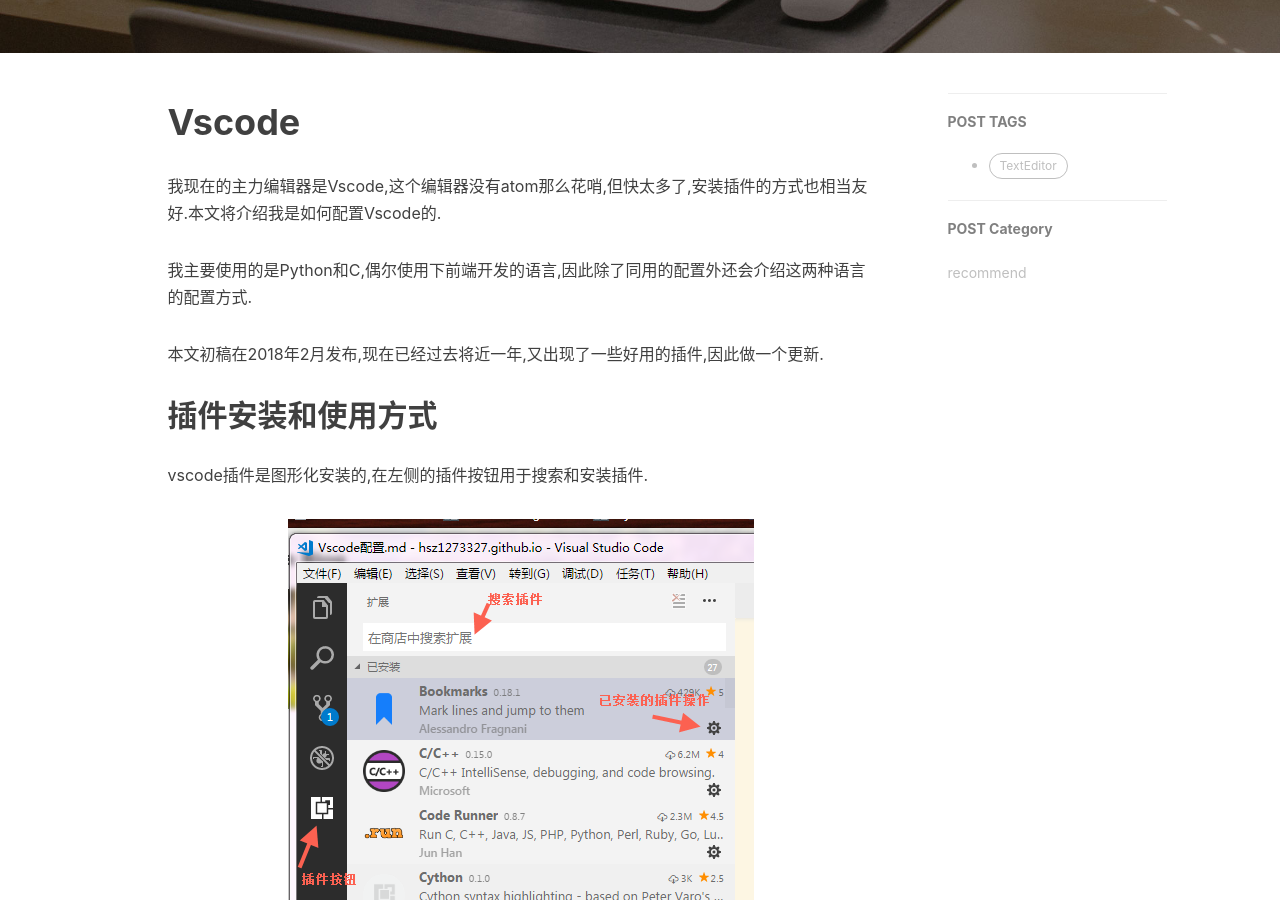
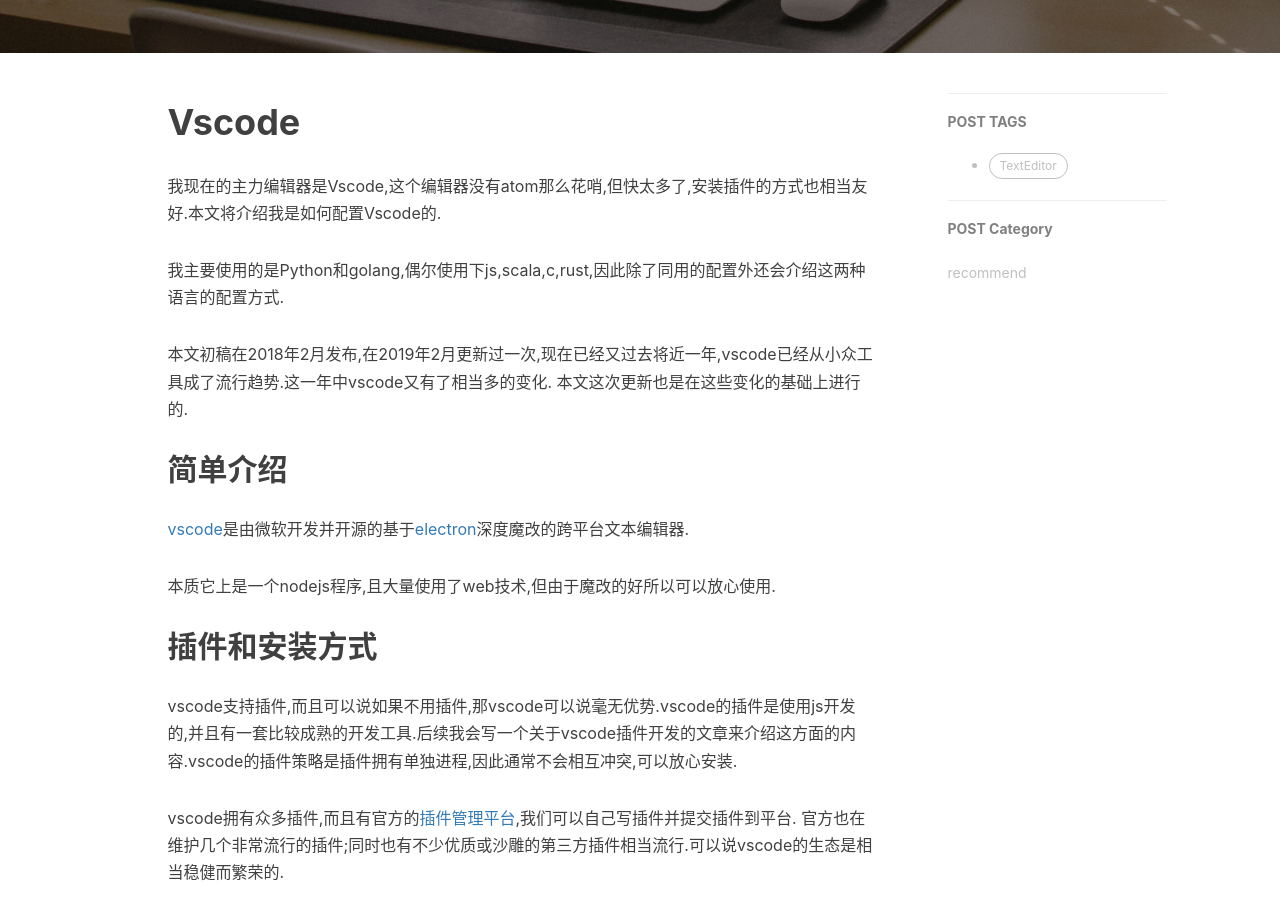
Before and after one commit to hsz1273327/hsz1273327.github.io, a Jekyll site: the page built from _posts/2018-02-10-Vscode配置.md, in a window 1280 px wide and 900 px high, scrolled down 307 px. Built offline with Jekyll 4.4.1, drawn with Linux system fonts in a browser that asks for light colours; nearby versions of some CDN libraries; comment, search, counter and statistics services are not loaded; some of the changed text lies outside the part shown.

Commit message:
Update 2018-02-10-Vscode配置.md

```diff
--- a/_posts/2018-02-10-Vscode配置.md
+++ b/_posts/2018-02-10-Vscode配置.md
@@ -6,26 +6,53 @@
 tags:
     - TextEditor
 header-img: "img/home-bg-o.jpg"
-update: 2019-02-14
+update: 2020-10-16
 ---
 # Vscode
 
 我现在的主力编辑器是Vscode,这个编辑器没有atom那么花哨,但快太多了,安装插件的方式也相当友好.本文将介绍我是如何配置Vscode的.
 
-我主要使用的是Python和C,偶尔使用下前端开发的语言,因此除了同用的配置外还会介绍这两种语言的配置方式.
+我主要使用的是Python和golang,偶尔使用下js,scala,c,rust,因此除了同用的配置外还会介绍这两种语言的配置方式.
 
-本文初稿在2018年2月发布,现在已经过去将近一年,又出现了一些好用的插件,因此做一个更新.
+本文初稿在2018年2月发布,在2019年2月更新过一次,现在已经又过去将近一年,vscode已经从小众工具成了流行趋势.这一年中vscode又有了相当多的变化.
+本文这次更新也是在这些变化的基础上进行的.
 
-## 插件安装和使用方式
+## 简单介绍
+
+[vscode](https://github.com/microsoft/vscode)是由微软开发并开源的基于[electron](https://www.electronjs.org/)深度魔改的跨平台文本编辑器.
+
+本质它上是一个nodejs程序,且大量使用了web技术,但由于魔改的好所以可以放心使用.
+
+## 插件和安装方式
+
+vscode支持插件,而且可以说如果不用插件,那vscode可以说毫无优势.vscode的插件是使用js开发的,并且有一套比较成熟的开发工具.后续我会写一个关于vscode插件开发的文章来介绍这方面的内容.vscode的插件策略是插件拥有单独进程,因此通常不会相互冲突,可以放心安装.
+
+vscode拥有众多插件,而且有官方的[插件管理平台](https://marketplace.visualstudio.com/VSCode),我们可以自己写插件并提交插件到平台.
+官方也在维护几个非常流行的插件;同时也有不少优质或沙雕的第三方插件相当流行.可以说vscode的生态是相当稳健而繁荣的.
 
 vscode插件是图形化安装的,在左侧的插件按钮用于搜索和安装插件.
 
 ![vscode的插件管理][1]
 
-插件的使用是使用`ctrl+p`组合键呼出菜单,输入`>+对应的插件名+对应的操作`就可以使用了.
-听起来很不好用,但其实一路有提示,可以选择提示中的操作执行,实际体验其实比图形化的按还要好些.
+插件多数是安装后只要在配置页面改改对应配置就可以使用的,甚至有不少默认的配置项足够开袋即食的.但依然会有一些插件需要有额外的控制操作.
 
-## 通用配置
+通常与插件的交互模式有三种:
+
+1. `ctrl+p`组合键呼出菜单,输入`>+对应的插件名+对应的操作`.这是最通用的一种,听起来很不好用,但其实一路有提示,可以选择提示中的操作执行,实际体验和图形化界面差距并不大.
+2. 使用图形化的按钮控制,通常这类插件就属于完成度比较高的类型了,他们会改变vscode的交互界面,在顶栏,底栏,侧边栏或者编辑区的右侧增加一个按钮,这个按钮就可以让你和插件交互了.
+3. 使用快捷键,这种方式有一定的和默认快捷键冲突的风险,但一般都会有提示.
+
+## 设置vscode
+
+vscode的设置位置根据平台不同会有一些区别,windows上在`文件->首选项`,mac上在``.
+
+
+### 通用设置
+
+个人建议下面的所有设置都
+
+
+## 插件推荐
 
 有一些配置是无论使用什么语言都需要做的比如设置主题,设置合作编码工具,以及一些功能性的插件.
 
```
